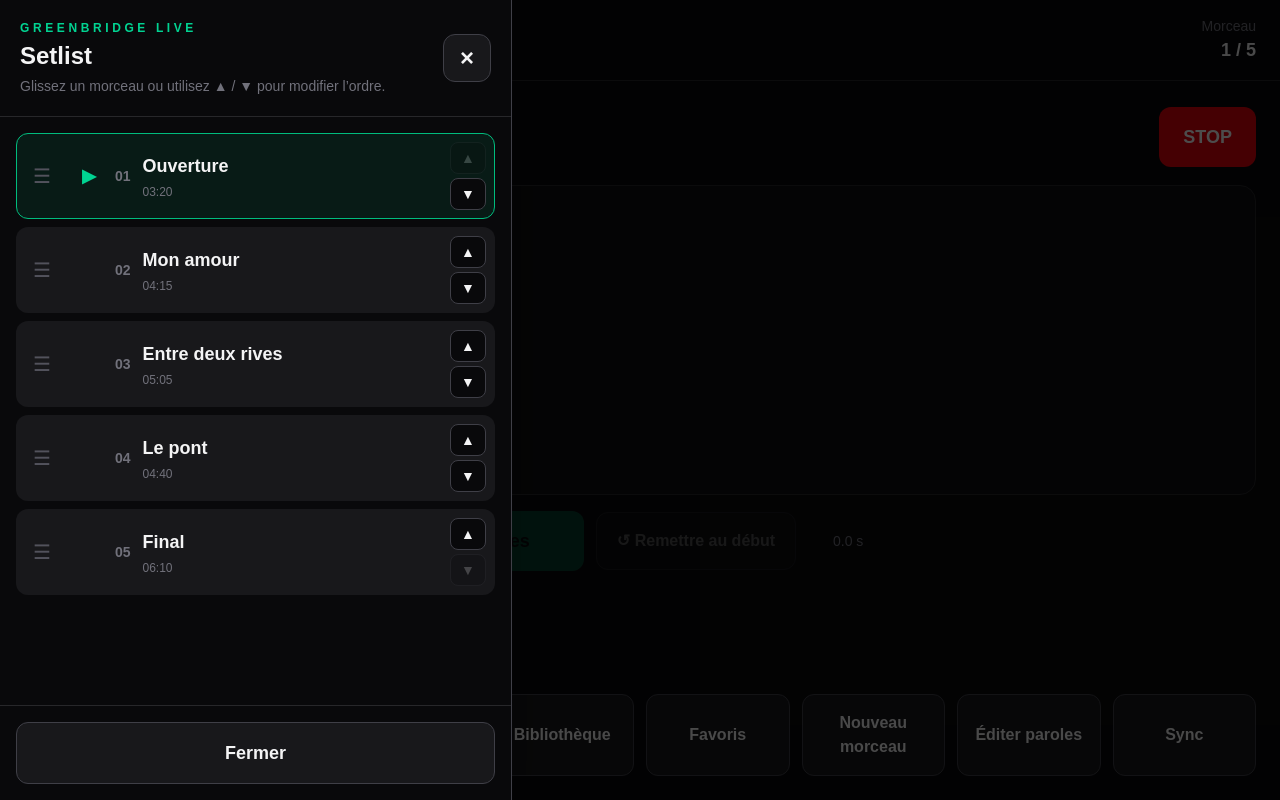
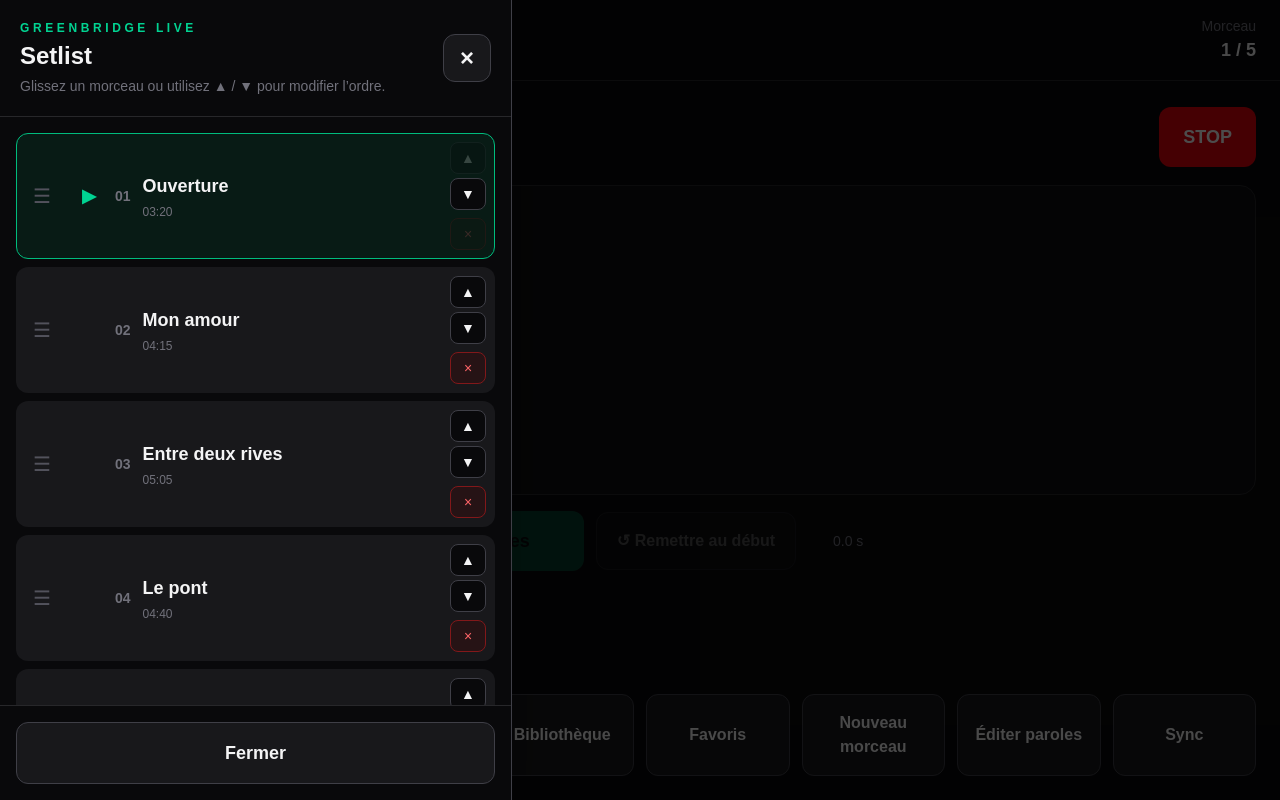
Before and after one commit to greenbridgestudio02/gb-live, a Next.js app: page / in a window 1280 px wide. Both pictures are taken after a click on the button "Setlist". Built offline with nearby package versions, Linux system fonts and the light colour scheme.

Commit message:
Persist and manage live setlist

```diff
--- a/app/components/SongList.tsx
+++ b/app/components/SongList.tsx
@@ -9,6 +9,7 @@ type SongListProps = {
   currentSongId: string;
   onSelectSong: (index: number) => void;
   onMoveSong: (fromIndex: number, toIndex: number) => void;
+  onRemoveSong: (index: number) => void;
   onClose: () => void;
 };
 
@@ -18,6 +19,7 @@ export default function SongList({
   currentSongId,
   onSelectSong,
   onMoveSong,
+  onRemoveSong,
   onClose,
 }: SongListProps) {
   const [draggedIndex, setDraggedIndex] = useState<number | null>(null);
@@ -169,6 +171,22 @@ export default function SongList({
                     >
                       ▼
                     </button>
+
+                    <button
+                      type="button"
+                      onClick={() => onRemoveSong(index)}
+                      disabled={index === setlistPosition}
+                      className="mt-1 flex h-8 w-9 items-center justify-center rounded-lg border border-red-900 bg-red-950/30 text-sm text-red-400 disabled:cursor-not-allowed disabled:opacity-20"
+                      aria-label="Retirer de la setlist"
+                      title={
+                      index === setlistPosition
+                      ? "Impossible de retirer le morceau servant de repère courant"
+                      : "Retirer de la setlist"
+                }
+                    >
+                    ×
+                  </button>
+
                   </div>
                 </div>
               );
--- a/app/page.tsx
+++ b/app/page.tsx
@@ -33,6 +33,33 @@ export default function Home() {
   const [setlistSongIds, setSetlistSongIds] = useState<string[]>(
   show.songs.map((song) => song.id)
 );
+  const [setlistLoaded, setSetlistLoaded] = useState(false);
+
+useEffect(() => {
+  const savedSetlist = localStorage.getItem("gb-live-setlist");
+
+  if (savedSetlist) {
+    try {
+      setSetlistSongIds(JSON.parse(savedSetlist));
+    } catch {
+      console.error("Impossible de charger la setlist sauvegardée.");
+    }
+  }
+
+  setSetlistLoaded(true);
+}, []);
+
+useEffect(() => {
+  if (!setlistLoaded) {
+    return;
+  }
+
+  localStorage.setItem(
+    "gb-live-setlist",
+    JSON.stringify(setlistSongIds)
+  );
+}, [setlistSongIds, setlistLoaded]);
+
   const setlistSongs = setlistSongIds
   .map((songId) => songs.find((song) => song.id === songId))
   .filter(
@@ -282,6 +309,26 @@ function goToNextSong() {
         return newSetlist;
       });
     }}
+onRemoveSong={(indexToRemove) => {
+  setSetlistSongIds((currentSetlist) => {
+    if (indexToRemove === setlistPosition) {
+      return currentSetlist;
+    }
+
+    const newSetlist = currentSetlist.filter(
+      (_, index) => index !== indexToRemove
+    );
+
+    if (indexToRemove < setlistPosition) {
+      setSetlistPosition((position) =>
+        Math.max(position - 1, 0)
+      );
+    }
+
+    return newSetlist;
+  });
+}}
+
     onClose={() => setIsSetlistOpen(false)}
   />
 )}
```
